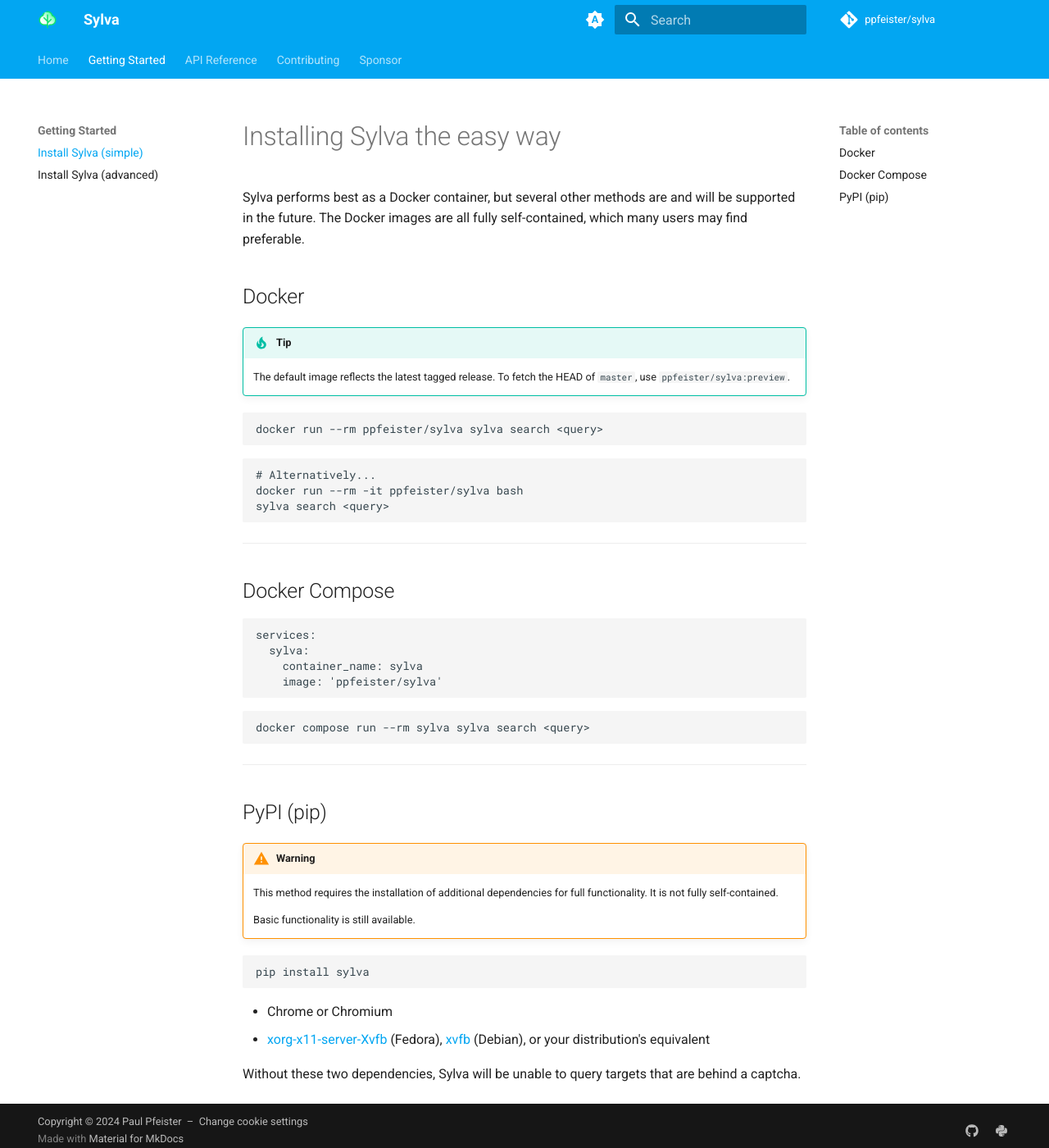
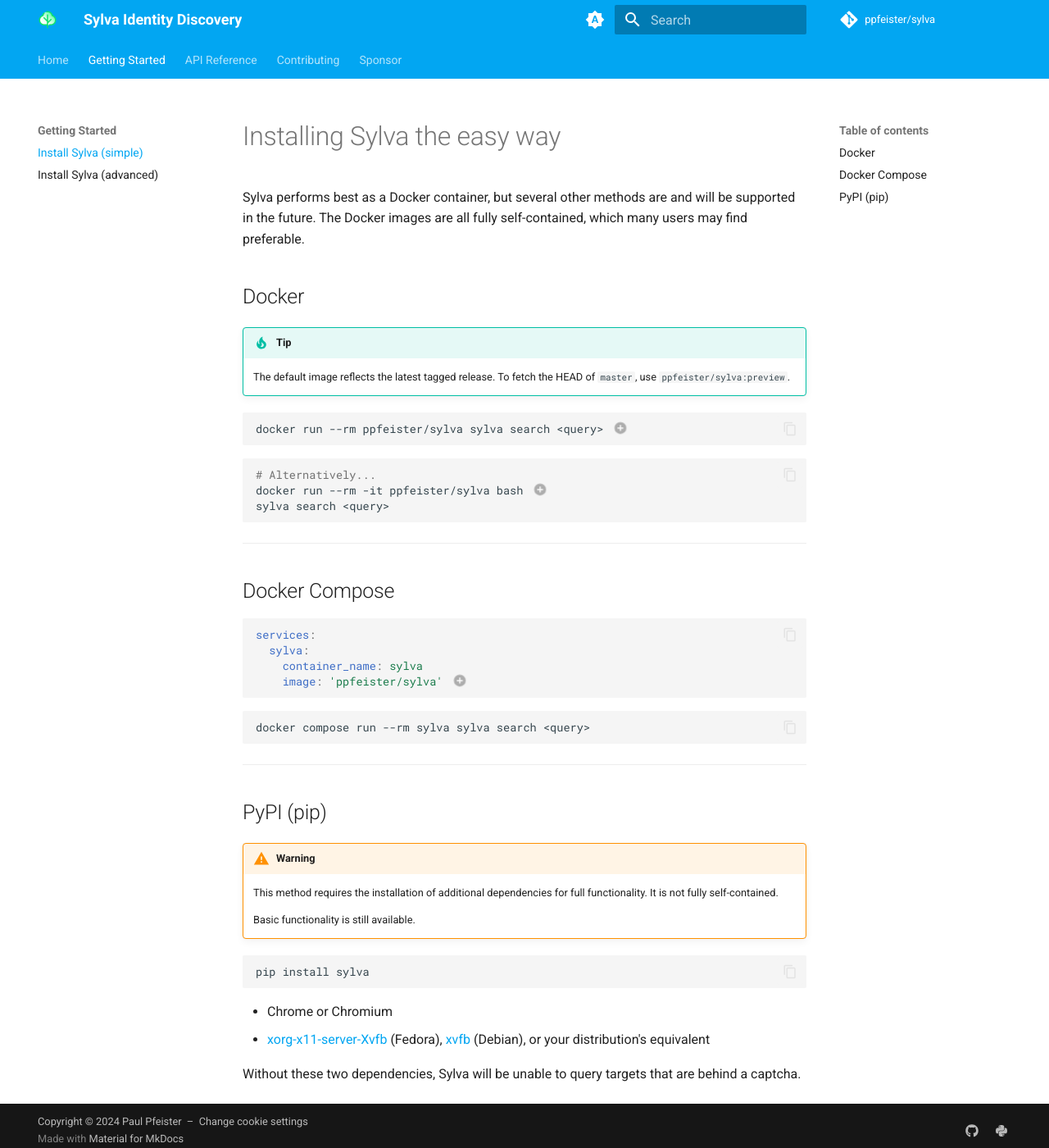
Before and after one commit to ppfeister/sylva, an MkDocs documentation site: the page built from docs/install.md, in a window 1280 px wide and 1400 px high. Shown: the whole window at 82% size. Built offline with MkDocs 1.6.1 and Material for MkDocs 9.7.7, drawn with Linux system fonts in a browser that asks for light colours; plug-ins that fetch from the network failed and are left out; comment, search, counter and statistics services are not loaded.

Commit message:
docs: tweaks

```diff
--- a/mkdocs.yml
+++ b/mkdocs.yml
@@ -1,6 +1,6 @@
 # yaml-language-server: $schema=https://squidfunk.github.io/mkdocs-material/schema.json
-site_name: Sylva
-site_url: https://sylva.pfei.cc
+site_name: Sylva Identity Discovery
+site_url: https://sylva.pfeister.dev
 site_author: Paul Pfeister
 site_description: Novel identity discovery utility
 
@@ -24,6 +24,8 @@
     - search.suggest
     - search.highlight
     - search.share
+    - content.code.annotate
+    - content.code.copy
   font:
     text: Roboto
     code: Roboto Mono
@@ -110,6 +112,13 @@
 markdown_extensions:
   - attr_list
   - admonition
+  - pymdownx.highlight:
+      anchor_linenums: true
+      line_spans: __span
+      pygments_lang_class: true
+  - pymdownx.inlinehilite
+  - pymdownx.snippets
+  - pymdownx.superfences
 
 nav:
   - Home: index.md
```
Also changed, not shown: docs/index.md (+4 -4 lines), docs/install.md (+13 -3 lines).
